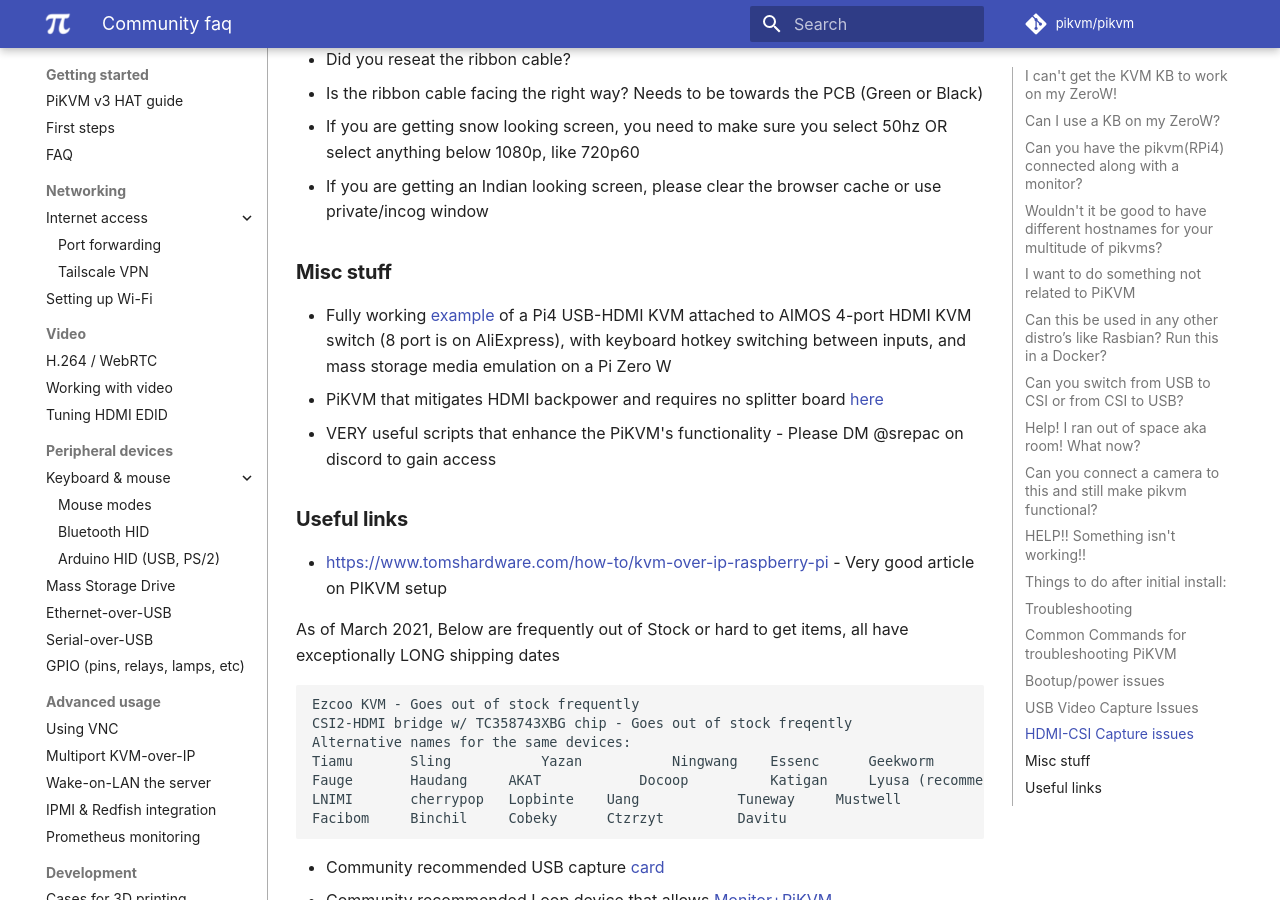
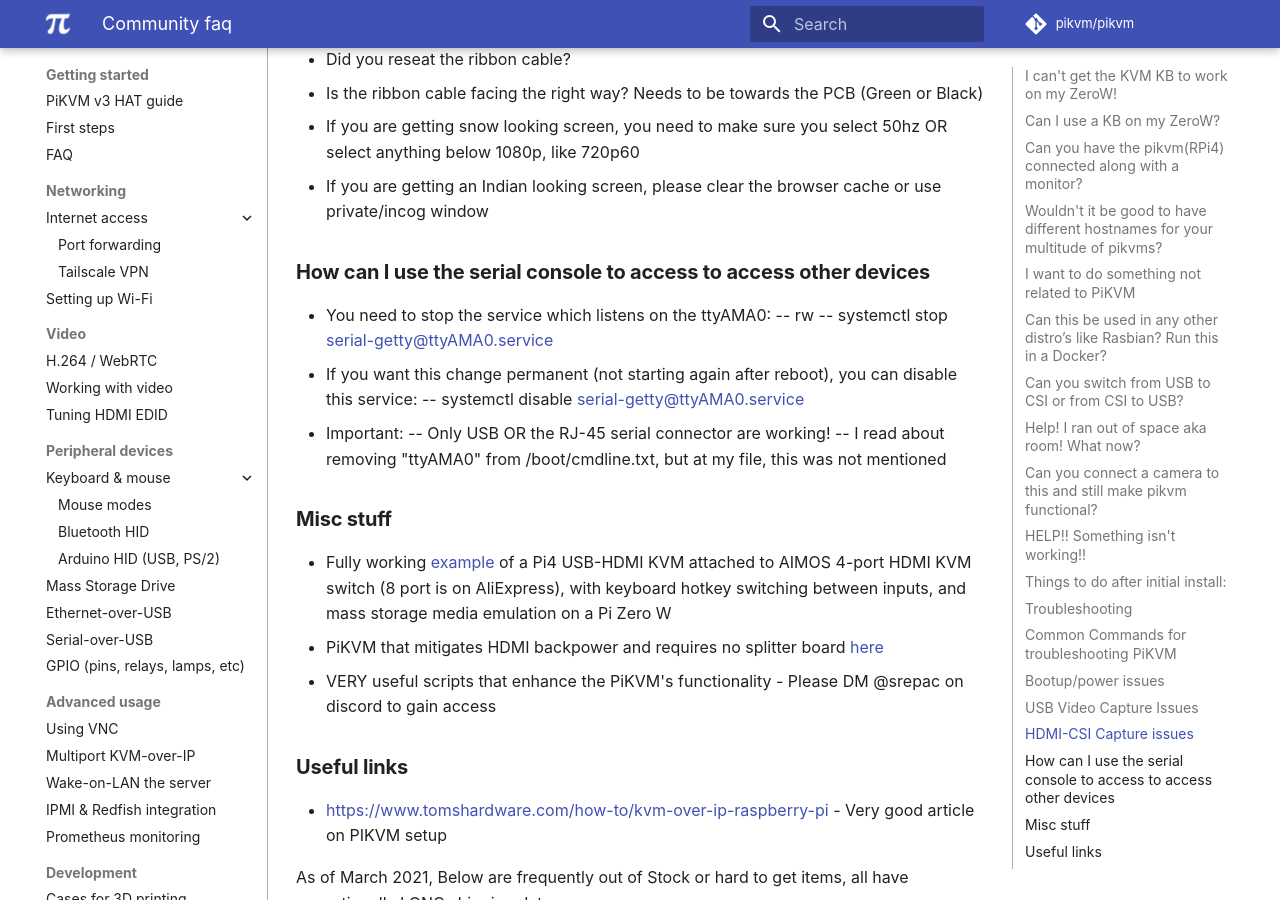
Before and after one commit to pikvm/pikvm, an MkDocs documentation site: the page built from docs/community_faq.md, in a window 1280 px wide and 900 px high, scrolled down 5322 px. Built offline with MkDocs 1.6.1 and Material for MkDocs 9.7.7, drawn with Linux system fonts in a browser that asks for light colours; some web fonts are replaced; comment, search, counter and statistics services are not loaded.

Commit message:
Add information about outgoing serial console

```diff
--- a/docs/community_faq.md
+++ b/docs/community_faq.md
@@ -179,6 +179,17 @@
 - If you are getting an Indian looking screen, please clear the browser cache or use private/incog window
 
 
+### How can I use the serial console to access to access other devices
+- You need to stop the service which listens on the ttyAMA0:
+-- rw
+-- systemctl stop serial-getty@ttyAMA0.service
+- If you want this change permanent (not starting again after reboot), you can disable this service:
+-- systemctl disable serial-getty@ttyAMA0.service
+- Important:
+-- Only USB OR the RJ-45 serial connector are working!
+-- I read about removing "ttyAMA0" from /boot/cmdline.txt, but at my file, this was not mentioned
+
+
 ### Misc stuff
 - Fully working [example](https://docs.google.com/document/d/1wgBZHxwpbJWkJBD3I8ZkZxSDxt0DdNDDYRNtVoL_vK4) of a Pi4 USB-HDMI KVM attached to AIMOS 4-port HDMI KVM switch (8 port is on AliExpress), with keyboard hotkey switching between inputs, and mass storage media emulation on a Pi Zero W
 - PiKVM that mitigates HDMI backpower and requires no splitter board [here](https://docs.google.com/document/d/1M9xUgNE_-P8GydKr_3qIgXUR9YzqApHNPhetRv3pcsE/edit)
```
